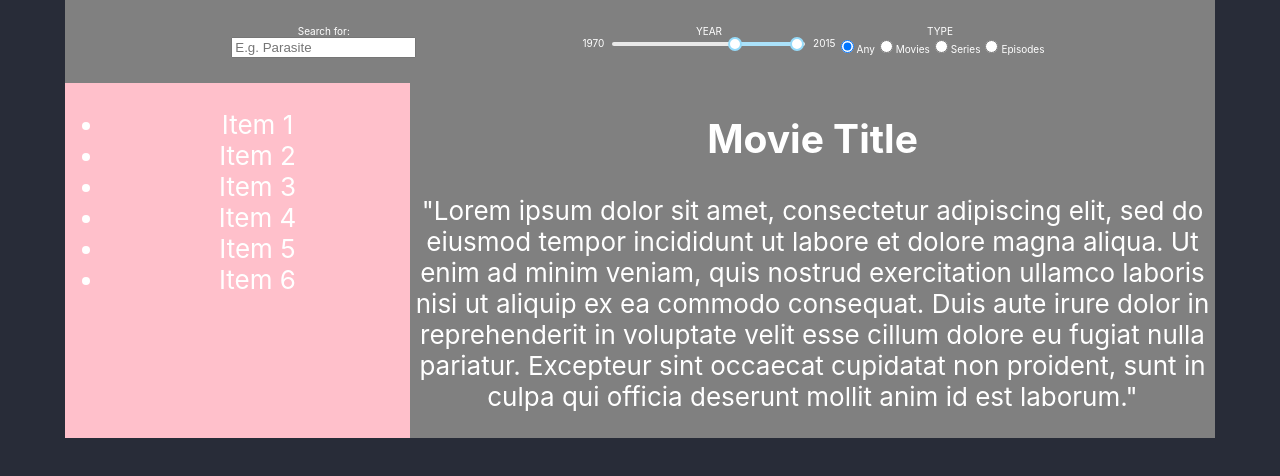
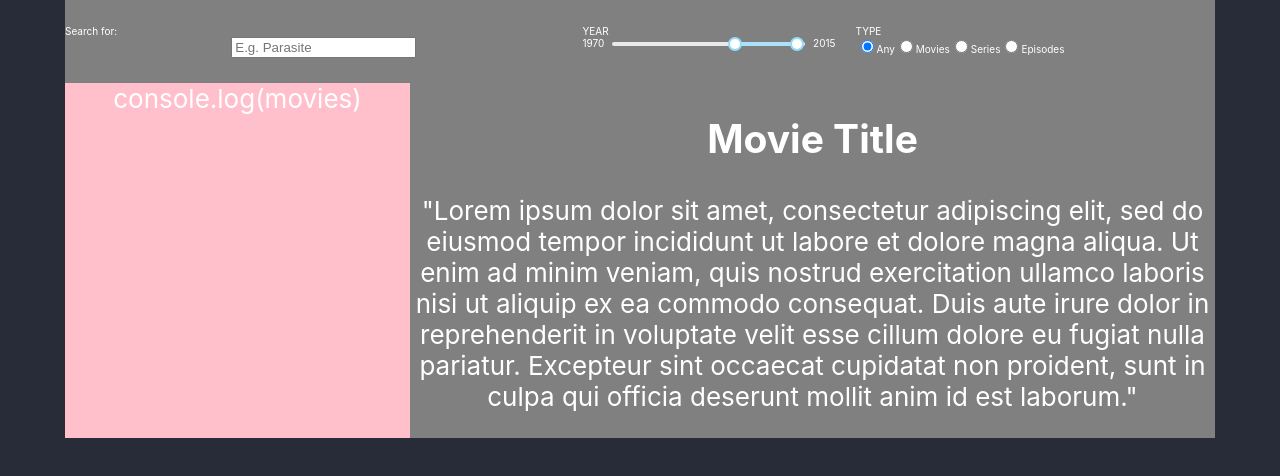
Before and after one commit to philipsung/aligent-omdb, a React (Create React App) app: page / in a window 1280 px wide. Shown: the top 476 px of the page. Built offline with nearby package versions, Linux system fonts and the light colour scheme.

Commit message:
searchResults moved into searchHeader for testing. Movies array changed from var to state

```diff
--- a/src/App.css
+++ b/src/App.css
@@ -20,16 +20,3 @@
 .App-link {
   color: #61dafb;
 }
-
-@keyframes App-logo-spin {
-  from {
-    transform: rotate(0deg);
-  }
-  to {
-    transform: rotate(360deg);
-  }
-}
-
-form {
-  display: block;
-}
--- a/src/index.css
+++ b/src/index.css
@@ -3,7 +3,7 @@ html {
 }
 body {
 	width: 1150px;
-	height: 700px;
+	min-height: 700px;
   	margin: 0 auto;
   	font-family: -apple-system, BlinkMacSystemFont, 'Segoe UI', 'Roboto', 'Oxygen',
     'Ubuntu', 'Cantarell', 'Fira Sans', 'Droid Sans', 'Helvetica Neue',
@@ -36,6 +36,7 @@ code {
 
 label {
 	display: block;
+	text-align: left;
 }
 
 #search-results {
@@ -46,6 +47,10 @@ label {
 	background: pink;
 	width: 30%;
 	display: block;
+	overflow: scroll;
+
+	/*Hide scroll horizontal scrollbar*/
+	overflow-x: hidden;
 }
 
 #search-results-details {
@@ -55,6 +60,7 @@ label {
 
 #form-parameters-left {
 	width: 40%;
+	margin-right: 20px;
 }
 
 #form-slider {
--- a/src/searchHeader.js
+++ b/src/searchHeader.js
@@ -8,12 +8,15 @@ export default function SearchHeader() {
 	const [queryText, setQueryText] = useState('')
 	const [queryType, setQueryType] = useState('')
 	const [queryYear, setqueryYear] = useState([1970,2015])
+	const [movies, setMovies] = useState([])
+	const currentYear = new Date().getFullYear()
 
 	const queryAPI = async(e) => {
 		//prevent page reload on form submission
 		e.preventDefault();
 
-		let movies = []
+		//Clear any previous results
+		setMovies([])
 
 		//API only allows searching by individual years -> repeat for range
 		for (let i = queryYear[0]; i <= queryYear[1]; i++) {
@@ -21,7 +24,10 @@ export default function SearchHeader() {
 			try {
 				let res = await fetch(url)
 				let data = await res.json()
-				movies = movies.concat(data.Search)
+
+				setMovies([0,1,2])
+				console.log(url)
+				console.log(data.Search)
 				console.log(`${data.Search.length} results for ${i}. Total ${movies.length} results`)
 			} catch(err) {
 				console.error(err)
@@ -29,9 +35,9 @@ export default function SearchHeader() {
 		}
 	}
 
-	const currentYear = new Date().getFullYear()
 
 	return (
+		<>
 			<form className="form" onSubmit={queryAPI}>
 				<div id="form-text">
 					<label className="label" htmlFor="queryText">Search for:</label>
@@ -41,6 +47,7 @@ export default function SearchHeader() {
 						onChange={ (e) => setQueryText(e.target.value)}
 					/>
 				</div>
+
 				<div id="form-parameters">
 					<div id="form-parameters-left">
 						<label className="label" htmlFor="queryYear">YEAR</label>
@@ -64,5 +71,17 @@ export default function SearchHeader() {
 					</div>
 				</div>
 			</form>
+
+			<div id="search-results">
+				<div id="search-results-list">
+					console.log(movies)
+				</div>
+
+				<div id="search-results-details">
+				<h2>Movie Title</h2>
+				<p>"Lorem ipsum dolor sit amet, consectetur adipiscing elit, sed do eiusmod tempor incididunt ut labore et dolore magna aliqua. Ut enim ad minim veniam, quis nostrud exercitation ullamco laboris nisi ut aliquip ex ea commodo consequat. Duis aute irure dolor in reprehenderit in voluptate velit esse cillum dolore eu fugiat nulla pariatur. Excepteur sint occaecat cupidatat non proident, sunt in culpa qui officia deserunt mollit anim id est laborum."</p>
+				</div>
+			</div>
+		</>
 	)
 }
--- a/src/searchResults.js
+++ b/src/searchResults.js
@@ -3,22 +3,7 @@ import React, {useState} from "react";
 export default function SearchResults() {
 
 	return (
-		<div id="search-results">
-			<div id="search-results-list">
-				<ul>
-					<li>Item 1</li>
-					<li>Item 2</li>
-					<li>Item 3</li>
-					<li>Item 4</li>
-					<li>Item 5</li>
-					<li>Item 6</li>
-				</ul>
-			</div>
-
-			<div id="search-results-details">
-			<h2>Movie Title</h2>
-			<p>"Lorem ipsum dolor sit amet, consectetur adipiscing elit, sed do eiusmod tempor incididunt ut labore et dolore magna aliqua. Ut enim ad minim veniam, quis nostrud exercitation ullamco laboris nisi ut aliquip ex ea commodo consequat. Duis aute irure dolor in reprehenderit in voluptate velit esse cillum dolore eu fugiat nulla pariatur. Excepteur sint occaecat cupidatat non proident, sunt in culpa qui officia deserunt mollit anim id est laborum."</p>
-			</div>
-		</div>
+		<>
+		</>
 	)
 }
```
Lines whose indentation alone changed are shown as unchanged.
